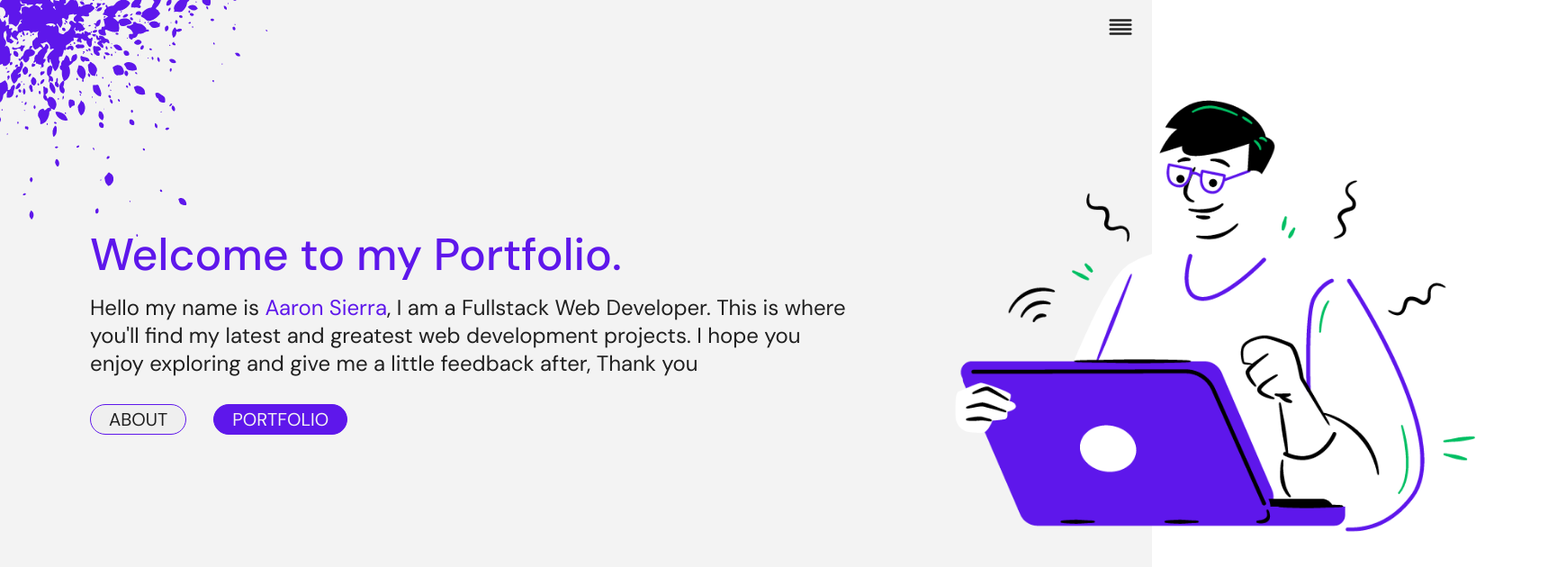
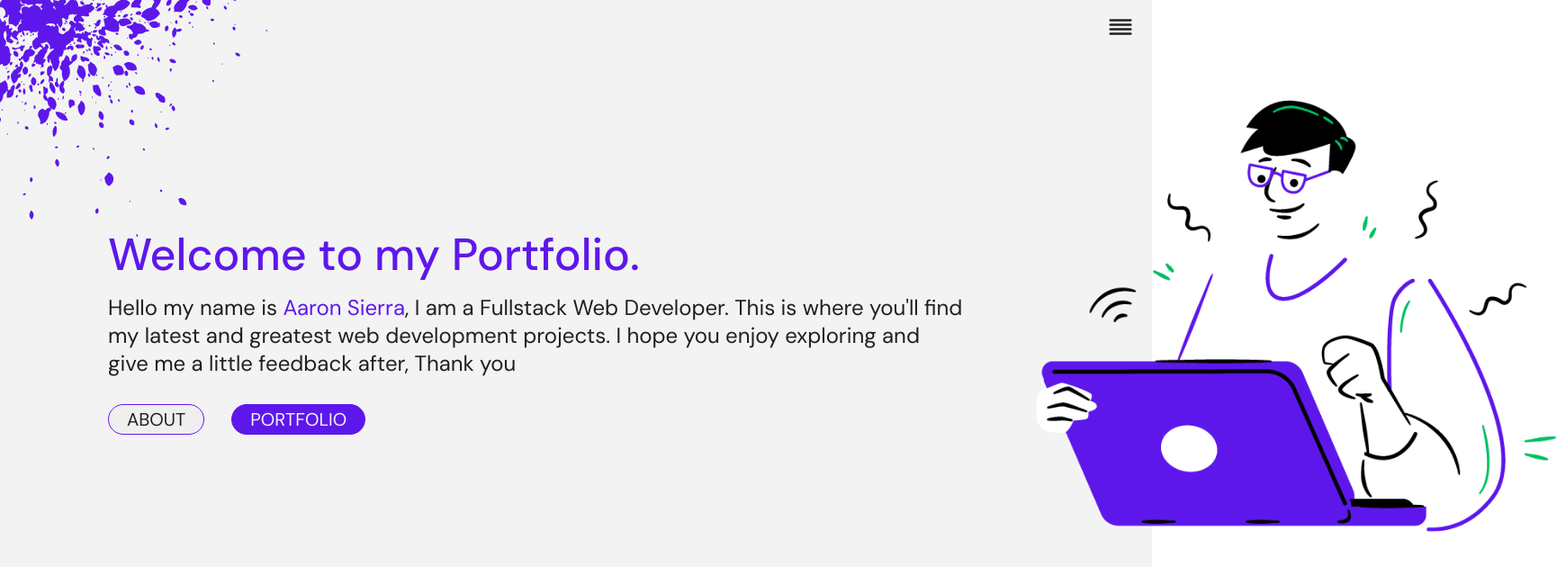
Before and after one commit to DiamondD7/WebPortfolio_2023, a React (Vite) app: page / in a window 1280 px wide. Shown: the top 630 px of the page at 90% size, 1740 px wide, since content can reach past the window. Built offline with nearby package versions, Linux system fonts and the light colour scheme.

Commit message:
added animation

```diff
--- a/src/styles/herostyles.css
+++ b/src/styles/herostyles.css
@@ -12,6 +12,8 @@
 
 .hero-texts_wrapper{
     z-index: 1;
+    padding: 200px 0 0 120px;
+    animation: effectOpacity 2s ease-in-out;
 }
 
 .hero-header__text{
@@ -19,7 +21,6 @@
     font-size: 50px;
     font-weight: 500;
 
-    padding: 200px 0 0 100px;
 }
 
 .hero-subheader__text{
@@ -27,20 +28,38 @@
     font-size: 24px;
     width: 950px;
     margin-top: 10px;
-    padding-left: 100px;
 }
 
 .hero-cartoon-image__wrapper{
 
 }
 
+.image-splatter{
+    position: absolute;
+    top:-300px;
+    left: -220px;
+    animation: effectOpacity 2s ease-in-out;
+}
+
 .hero-cartoon__image{
     width: 600px;
-    margin-left: 100px;
+    margin-left: 70px;
+    animation: effectOpacity 2s ease-in-out;
 }
 
+@keyframes effectOpacity{
+    0%{
+        opacity: 0;
+    }
+
+    100%{
+        opacity:1;
+    }
+}
+
+
 .hero-btns_wrapper{
-    margin:30px 0 0 100px;
+    margin-top:30px;
 }
 
 .hero-btn__about{
@@ -68,9 +87,3 @@
     cursor: pointer;
 
 }
-
-.image-splatter{
-    position: absolute;
-    top:-300px;
-    left: -220px;
-}
--- a/src/styles/homestyles.css
+++ b/src/styles/homestyles.css
@@ -11,4 +11,5 @@
 .btn-icon{
     border: none;
     background-color: transparent;
+    cursor: pointer;
 }
```
